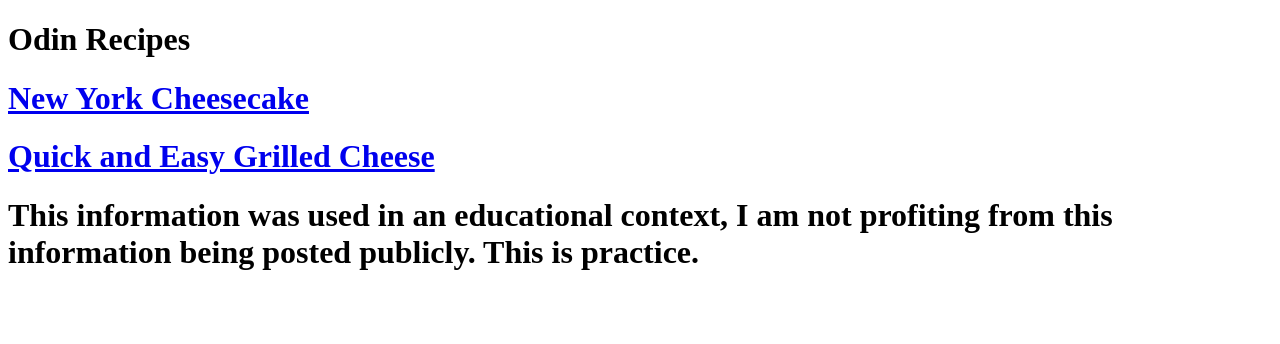
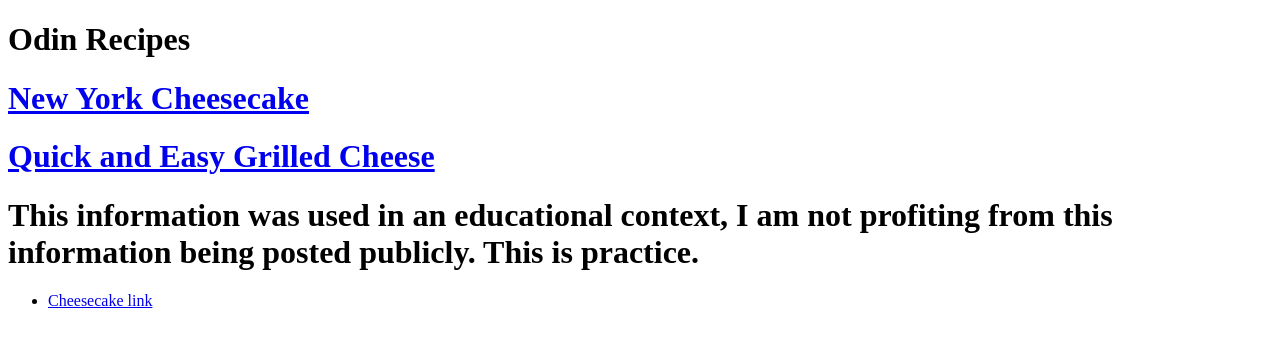
Before and after one commit to jayceshore/odin-recipes, a plain HTML site: page index.html in a window 1280 px wide. Drawn offline with Linux system fonts and the light colour scheme.

Commit message:
unordered list, plan on adding additional links to other recipes.

```diff
--- a/index.html
+++ b/index.html
@@ -11,5 +11,7 @@
     <h1><a href="recipes/cheesecake.html">New York Cheesecake</a></h1>
     <h1><a href="recipes/grilled_cheese.html">Quick and Easy Grilled Cheese</a></h1>
     <h1>This information was used in an educational context, I am not profiting from this information being posted publicly. This is practice.</h1>
+    <ul><li><a href="https://www.allrecipes.com/recipe/135201/new-york-cheesecake/">Cheesecake link </a> </li>
+    </ul>
 </body>
 </html>
```
